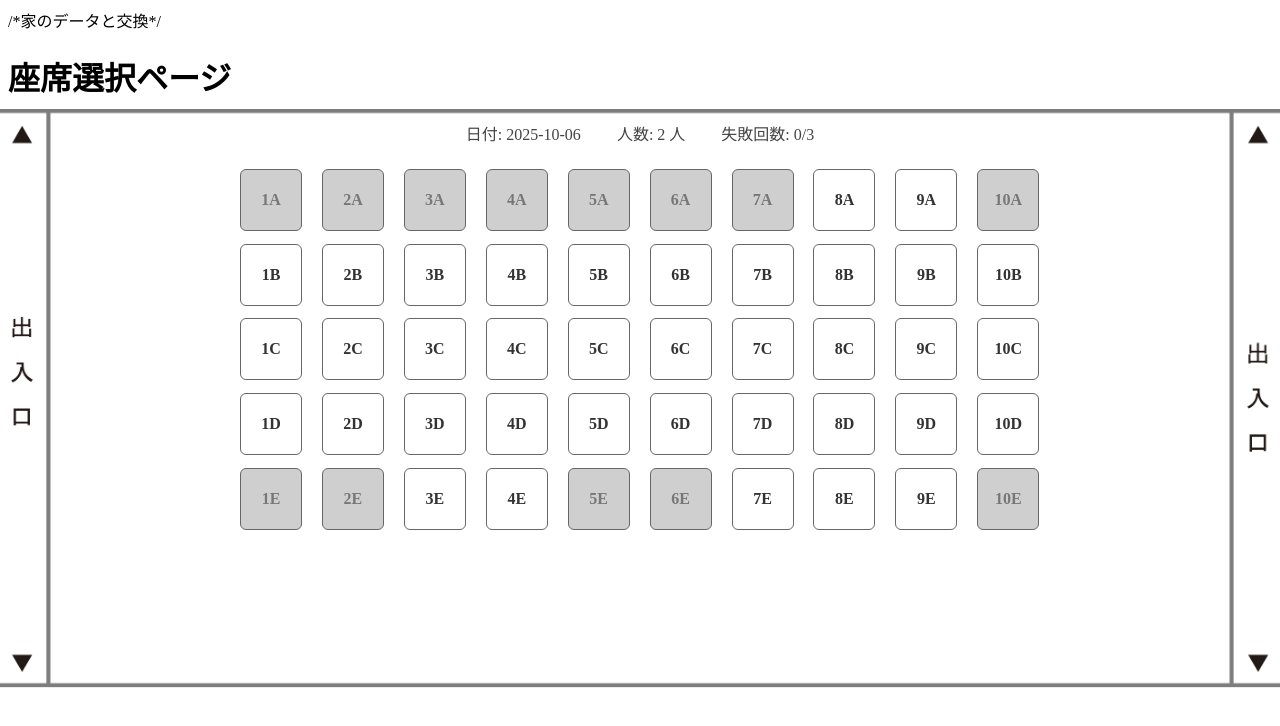
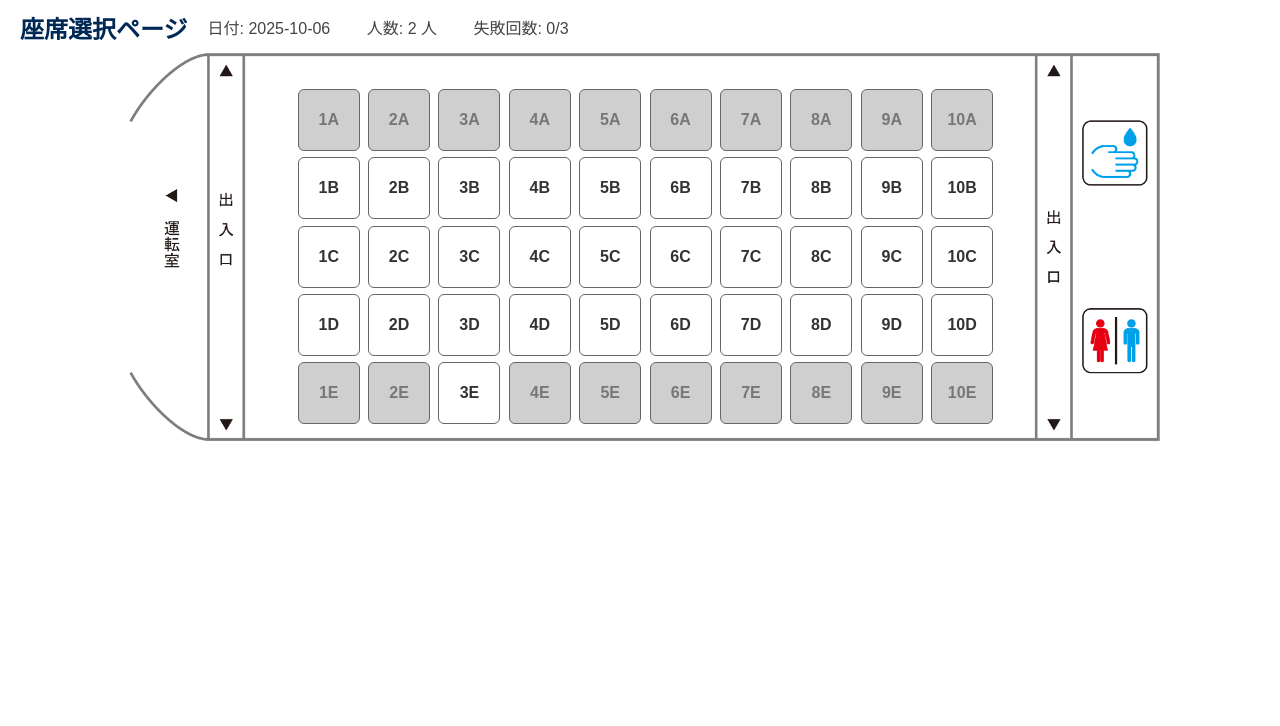
Before and after one commit to a-administrator/public, a plain HTML site: page src/main/resources/templates/seat.html in a window 1280 px wide. Drawn offline with Linux system fonts and the light colour scheme.

Commit message:
Add files via upload

```diff
--- a/src/main/resources/templates/seat.html
+++ b/src/main/resources/templates/seat.html
@@ -1,4 +1,4 @@
-<!DOCTYPE html>/*家のデータと交換*/
+<!DOCTYPE html>
 <html lang="ja">
 <head>
   <meta charset="UTF-8" />
@@ -7,26 +7,42 @@
   <style>
 
 	body {
-	    background: url("/img/seating_chart.png")
-		no-repeat center center fixed;
-	    background-size: cover;   /*画像サイズは画面サイズに追従*/
-		background-position: center -2px;  /*← 上にずらす*/
-	  }
+	  margin: 0;
+	  padding: 0;
+	  font-family: "メイリオ", "Noto Sans JP", "Yu Gothic", sans-serif;
+	  color: #003366;
+	  background: none; /* ← 背景を一旦消す！ */
+	}
+
+	.seat-wrapper {
+	  position: relative;
+	  width: min(90vw, 1000px); /*90vwは背景サイズ、1000pxは画面サイズ*/
+	  margin: 0 auto;
+	}
+
+	.seat-wrapper::before {
+	  content: "";
+	  position: absolute;
+	  inset: 0;
+	  background: url("/img/seating_chart.png") no-repeat center top;
+	  background-size: 92% auto; /*contain; 画像を縮小拡大して全体表示、拡大できない */
+	  margin: -11%;
+	  z-index: -1;
+	}
 
     .seat-container {
       display: grid;
-	  grid-template-columns: repeat(10, minmax(35px, 6vw));/*座席サイズは画面サイズに追従*/
-	    gap: 1vw 1.5vw;
+	  grid-template-columns: repeat(10, minmax(25px, 4vw));/*座席サイズは画面サイズに追従*/
+	    gap: 0.5vw 1.5vw; /*0.5vwは座席縦方向のアキ　1.5vwは座席横方向のアキ*/
 	    max-width: 100%;
 	    margin: 24px auto;
-
       justify-content: center;
       margin: 24px auto;
       max-width: 800px;
     }
     .seat {
-	  width: 6vw;   /* 画面幅の6% *//*座席サイズは画面サイズに追従*/
-	    height: 6vw;
+	  width: 5vw;   /* 画面幅の6% *//*座席サイズは画面サイズに追従*/
+	    height: 5vw;
 	    max-width: 60px;
 	    max-height: 60px;
 	    min-width: 35px;
@@ -40,35 +56,51 @@
     }
     .seat.reserved { background: #cfcfcf; color: #777; cursor: not-allowed; }
     .seat.selected { background: #e53935; color: #fff; }
-    /* small helper */
-    .meta { text-align:center; margin:8px 0; color:#444; }
+
+.seat-title {
+    position: absolute;
+    top: -50px;      /* 必要なら数値調整 */
+    left: 50%;
+    transform: translateX(-50%);
+    margin: 0;
+    z-index: 3;
+  }
+h2 {
+  position: relative;
+  z-index: 10;
+margin-left: 20px;
+  margin-top: 10px;
+  color: #002855;
+}
+
+.meta {
+  position: relative;
+  z-index: 10;
+  margin-left: 20px;
+  margin-bottom: 10px;
+  color:#444;
+}
+.header-row {
+  display: flex;
+  align-items: center;}
+
   </style>
 </head>
 <body>
-  <h1>座席選択ページ</h1>
+	<div class="header-row">
+	  <h2>座席選択ページ</h2>
 
-  <div class="meta">
-    <span id="meta-date"></span>
-    <span id="meta-people"></span>
-    <span id="meta-fail"></span>
+	  <div class="meta"> <!--日付・人数・失敗回数の表示-->
+	    <span id="meta-date"></span>
+	    <span id="meta-people"></span>
+	    <span id="meta-fail"></span>
+	  </div> </div>
+
+<div class="seat-wrapper">
+    <div id="seat-container" class="seat-container"></div>
   </div>
 
-  <!-- seat container (JSで生成) -->
-  <div id="seat-container" class="seat-container"></div>
-
   <script>
-  /************************************************************************
-   * Shinkansen Seat Game — seat.html (JS-only)
-   *
-   * 前提（仕様メモに合わせて実装）
-   * - 1A〜10E を JS だけで生成
-   * - 初期グレー席は月ごとルール（9月固まり多め、5/8 は 3-5 席固まり、3月は1席ずつ等）
-   * - 自動埋まり（setInterval）で席が埋まっていく（月ごとに挙動変更）
-   * - プレイヤーが指定人数を確保する前に「確保不能」と判断したら fail -> retryNextDay or GameOver
-   * - retry 1〜2回目は日付を +1 して再描画、3回目は GameOver (走って行ってください)
-   * - Thymeleaf は使わず、URL の query (date/people) を参照して初期化
-   * - 最終的に確保できたら /reserve に POST（フォームで送信）してトップへ戻る
-   ************************************************************************/
 
   // ---------- ユーティリティ ----------
   function qs(name){
@@ -131,12 +163,12 @@
   function getAutoFillConfigByMonth(month){
     // return { intervalMs, seatsPerTickRange: [min,max], mode: 'block'|'random' }
     // values chosen to be sensible; you can tweak later
-    if(month === 3) return { intervalMs: 1300, seatsPerTickRange:[1,1], mode:'random' }; // 1席ずつ
-    if(month === 5 || month === 8) return { intervalMs: 1000, seatsPerTickRange:[3,5], mode:'block' }; // 3-5固まり
-    if(month === 9) return { intervalMs: 900, seatsPerTickRange:[8,16], mode:'block' }; // 一気に大量
-    if(month === 12) return { intervalMs: 700, seatsPerTickRange:[1,5], mode:'random' }; // 高速1-5
+    if(month === 3) return { intervalMs: 700, seatsPerTickRange:[1,1], mode:'random' }; // 1席ずつ
+    if(month === 5 || month === 8) return { intervalMs: 600, seatsPerTickRange:[3,5], mode:'block' }; // 3-5固まり
+    if(month === 9) return { intervalMs: 600, seatsPerTickRange:[8,16], mode:'block' }; // 一気に大量
+    if(month === 12) return { intervalMs: 400, seatsPerTickRange:[1,5], mode:'random' }; // 高速1-5
     // default
-    return { intervalMs: 1500, seatsPerTickRange:[1,2], mode:'random' };
+    return { intervalMs: 700, seatsPerTickRange:[1,2], mode:'random' };
   }
 
   // ---------- DOM / rendering ----------
```
